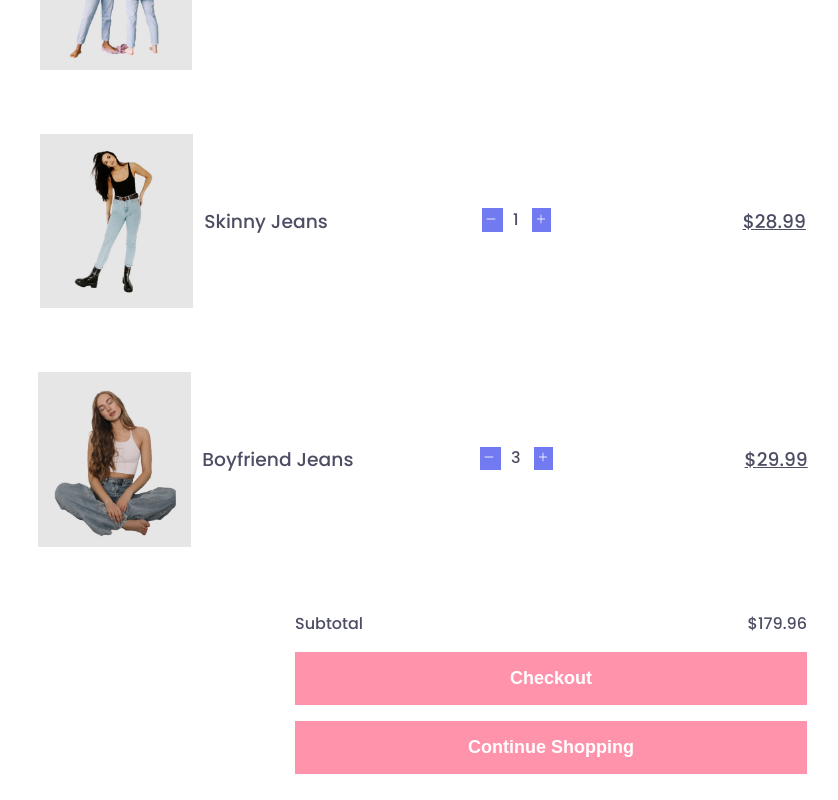
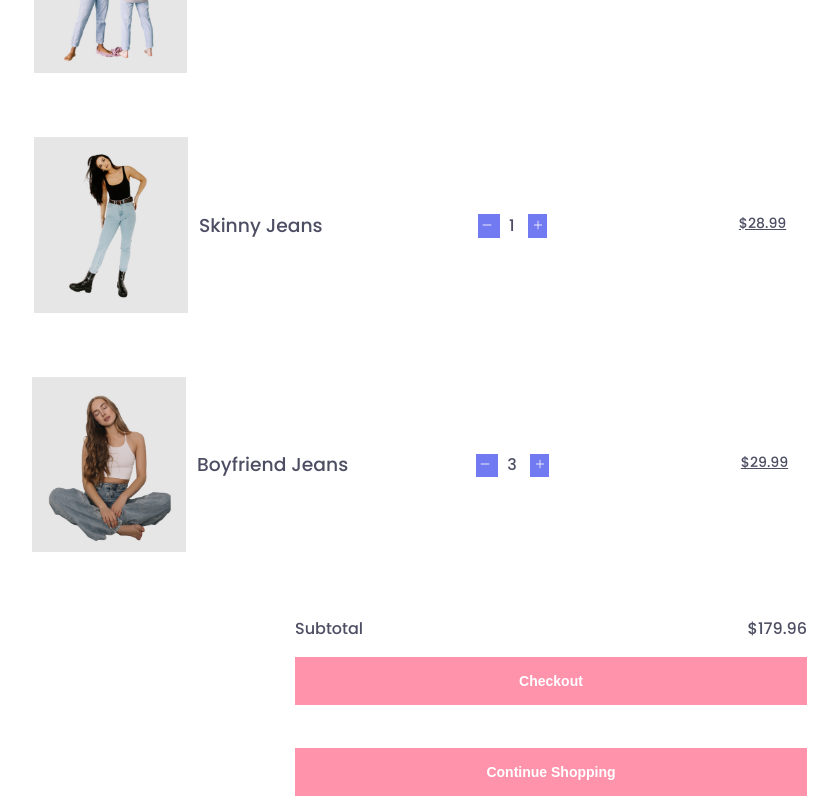
Before and after one commit to GlorySinkkhonde/younique-jeans-ecommerce-shop, a React app: page /cart in a window 1280 px wide. Shown: the part 1280-2080 px from the top of the page, without its empty margins (217-1055 px from the left). Built offline with nearby package versions, Linux system fonts and the light colour scheme.

Commit message:
Fixed small responsiveness issues

```diff
--- a/src/components/CartCheckout.css
+++ b/src/components/CartCheckout.css
@@ -27,6 +27,7 @@
     background-color: var(--secondary-color);
     font-size: 14px;
     font-weight: 600;
+
 }
 
 .cart-checkout > button > a{
@@ -66,7 +67,7 @@
         width: 85%;
     }
 
-    .cart-checkout > button{
+    .cart-checkout{
         font-size: 18px;
     }
 
--- a/src/components/CartCheckout.js
+++ b/src/components/CartCheckout.js
@@ -10,6 +10,7 @@ function CartCheckout() {
             <h3>$179.96</h3>
         </div>
         <ButtonLink to='/'>Checkout</ButtonLink>
+        <br></br>
         <ButtonLink to='/shop'>Continue Shopping</ButtonLink>
     </div>
   )
--- a/src/components/CartProducts.css
+++ b/src/components/CartProducts.css
@@ -13,10 +13,11 @@ span{
 }
 
 .cart__product{
+    width: 98%;
     display: flex;
     justify-content: center;
     align-items: center;
-    margin: .8rem 1rem;
+    margin: .8rem 0rem;
 }
 
 .cart__product-section-1{
@@ -32,7 +33,8 @@ span{
 
 .cart__product-section-2{
     display: flex;
-    gap: .7rem;
+    font-size: 12px;
+    gap: .1rem;
 }
 
 .cart__product-section-2 > h3{
@@ -42,7 +44,6 @@ span{
 .product__counter > :nth-child(1), .product__counter > :nth-child(3) {
     font-size: 12px;
     background-color: var(--accent-color);
-    padding: .2rem;
     color: rgba(255, 255, 255, 0.847);
 
 }
@@ -80,4 +81,15 @@ span{
         width: 35%;
     }
 
+    .product__counter > :nth-child(2) {
+        font-size: 16px;
+    }
+
+    .product__counter > :nth-child(1), .product__counter > :nth-child(3) {
+        font-size: 18px;
+        background-color: var(--accent-color);
+        color: rgba(255, 255, 255, 0.847);
+
+    }
+
 }
```
